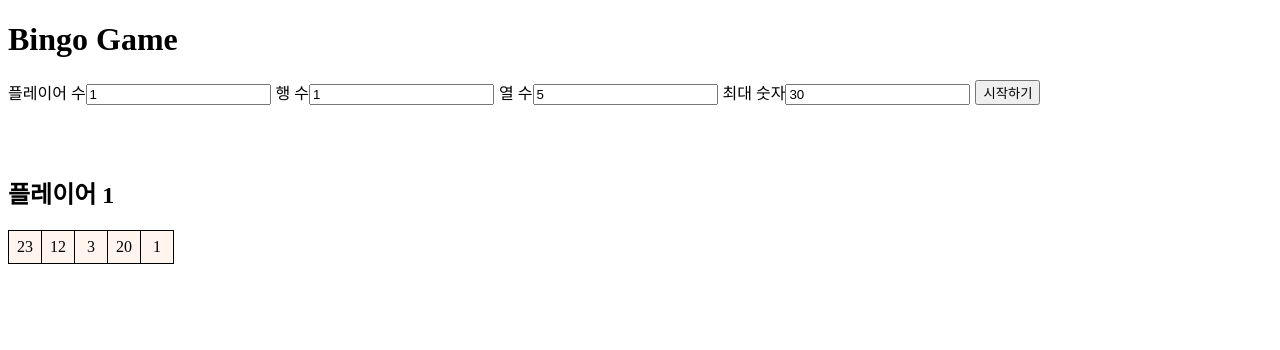
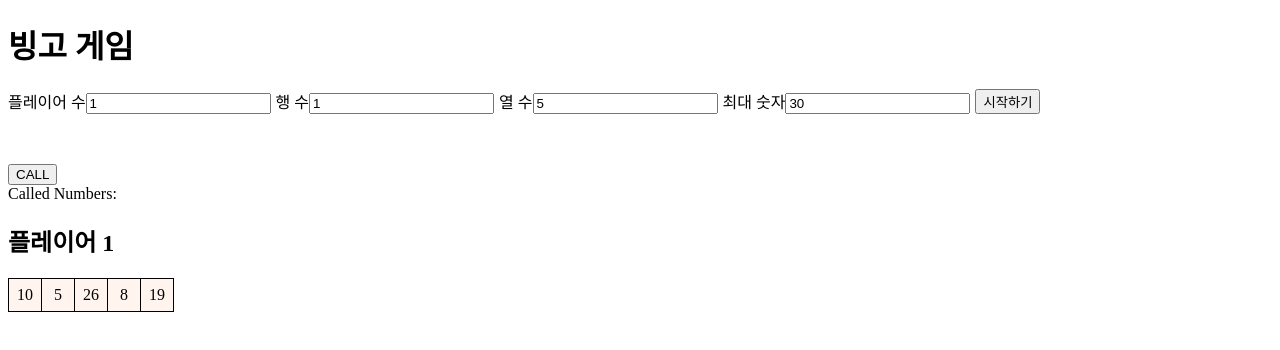
Before and after one commit to ji-jjang/ebrainsoft-study, a React (Vite) app in the folder BingoGame/: page / in a window 1280 px wide. Both pictures are taken after a click on the button "시작하기". Shown: the top 350 px of the page. Built offline with nearby package versions, Linux system fonts and the light colour scheme.

Commit message:
feat: Player, Refree 컴포넌트 추가 및 보드게임 간단한 기능 구현 완료

```diff
--- a/BingoGame/src/BingoGame.jsx
+++ b/BingoGame/src/BingoGame.jsx
@@ -1,33 +1,51 @@
 import React, { useState, useEffect } from "react";
 import "./css/BingoGame.css";
-import { ERROR_MESSAGES } from "./constants/errorMessage";
+import { BOARD_MESSAGES } from "./constants/boardMessage";
+import Player from "./Player";
+import Referee from "./Refree";
+
+const shuffle = (array) => {
+  array.sort(() => Math.random() - 0.5);
+};
 
 export default function BingoGame() {
+  const [players, setPlayers] = useState(1);
   const [rows, setRows] = useState(1);
   const [cols, setCols] = useState(5);
-  const [players, setPlayers] = useState(1);
   const [boards, setBoards] = useState([]);
   const [maxNumber, setMaxNumber] = useState(30);
+  const [gameStart, setGameStart] = useState(false);
+  const [calledNumbers, setCalledNumbers] = useState([]);
+  const [isGameOver, setIsGameOver] = useState(false);
 
   const handleRowsChange = (e) => setRows(parseInt(e.target.value));
   const handleColsChange = (e) => setCols(parseInt(e.target.value));
   const handleMaxNumberChange = (e) => setMaxNumber(parseInt(e.target.value));
   const handlePlayersChange = (e) => setPlayers(parseInt(e.target.value));
+  const handleGameStart = () => {
+    generateBoards();
+    setGameStart(true);
+  };
 
   const generateBoards = () => {
     let limit = rows * cols;
+
     if (maxNumber < limit) {
-      alert(ERROR_MESSAGES.INVALID_MAX_NUMBER(limit));
+      alert(BOARD_MESSAGES.INVALID_MAX_NUMBER_MSG(limit));
       return;
     }
 
-    const boards = [];
+    let selectedNumbers = [];
+    for (let i = 1; i <= maxNumber; ++i) selectedNumbers.push(i);
+
     for (let p = 0; p < players; ++p) {
       const board = [];
+      let index = 0;
+      shuffle(selectedNumbers);
       for (let i = 0; i < rows; ++i) {
         const row = [];
         for (let j = 0; j < cols; ++j) {
-          row.push(Math.floor(Math.random() * maxNumber) + 1);
+          row.push(selectedNumbers[index++]);
         }
         board.push(row);
       }
@@ -36,13 +54,26 @@ export default function BingoGame() {
     setBoards(boards);
   };
 
-  useEffect(() => {
-    generateBoards();
-  }, [rows, cols, players]);
+  const callNumber = () => {
+    if (isGameOver) return;
+
+    let randomNumber;
+    while (true) {
+      randomNumber = Math.floor(Math.random() * maxNumber) + 1;
+      if (!calledNumbers.includes(randomNumber)) break;
+    }
+
+    setCalledNumbers([...calledNumbers, randomNumber]);
+  };
+
+  const handleGameEnd = () => {
+    setIsGameOver(true);
+    alert(BOARD_MESSAGES.GAME_END_MSG);
+  };
 
   return (
     <div className="bingo-container">
-      <h1>Bingo Game</h1>
+      <h1>빙고 게임</h1>
       <div className="input-container">
         <label>
           플레이어 수
@@ -64,29 +95,30 @@ export default function BingoGame() {
             onChange={handleMaxNumberChange}
           />
         </label>
-        <button onClick={generateBoards}> 시작하기 </button>
+        <button onClick={handleGameStart}> 시작하기 </button>
       </div>
-
-      <div className="boards-container">
-        {boards.map((board, playerIndex) => (
-          <div key={playerIndex} className="player-board">
-            <h2 className="player-name">플레이어 {playerIndex + 1}</h2>
-            <table className="board-table">
-              <tbody>
-                {board.map((row, rowIndex) => (
-                  <tr key={rowIndex}>
-                    {row.map((number, colIndex) => (
-                      <td className="board-cell" key={colIndex}>
-                        {number}
-                      </td>
-                    ))}
-                  </tr>
-                ))}
-              </tbody>
-            </table>
+      {gameStart && (
+        <>
+          <Referee
+            callNumber={callNumber}
+            isGameOver={isGameOver}
+            calledNumbers={calledNumbers}
+          />
+          <div className="boards-container">
+            {boards.map((board, playerIndex) => (
+              <Player
+                key={playerIndex}
+                board={board}
+                playerIndex={playerIndex}
+                calledNumbers={calledNumbers}
+                gameEnd={handleGameEnd}
+                rows={rows}
+                cols={cols}
+              />
+            ))}
           </div>
-        ))}
-      </div>
+        </>
+      )}
     </div>
   );
 }
--- /dev/null
+++ b/BingoGame/src/Player.jsx
@@ -0,0 +1,58 @@
+import React, { useEffect } from "react";
+import "./css/BingoGame.css";
+
+export default function Player({
+  board,
+  playerIndex,
+  calledNumbers,
+  gameEnd,
+  rows,
+  cols,
+}) {
+  useEffect(() => {
+    if (checkBingo(board, calledNumbers)) {
+      gameEnd();
+    }
+  }, [calledNumbers]);
+
+  const checkBingo = (board, calledNumbers) => {
+    for (let row = 0; row < rows; ++row) {
+      let cnt = 0;
+      for (let col = 0; col < cols; ++col) {
+        if (calledNumbers.includes(board[row][col])) ++cnt;
+      }
+      if (cnt == cols) return true;
+    }
+
+    for (let col = 0; col < cols; ++col) {
+      let cnt = 0;
+      for (let row = 0; row < rows; ++row) {
+        if (calledNumbers.includes(board[row][col])) ++cnt;
+      }
+      if (cnt == rows) return true;
+    }
+    return false;
+  };
+
+  return (
+    <div className="player-board">
+      <h2 className="player-name">플레이어 {playerIndex + 1}</h2>
+      <table key={calledNumbers.length} className="board-table">
+        <tbody>
+          {board.map((row, rowIndex) => (
+            <tr key={rowIndex}>
+              {row.map((number, colIndex) => (
+                <td
+                  className={`board-cell ${calledNumbers.includes(number) ? "marked" : ""}`}
+                  key={colIndex}
+                >
+                  {number}
+                </td>
+              ))}
+            </tr>
+          ))}
+        </tbody>
+      </table>
+    </div>
+  );
+}
--- /dev/null
+++ b/BingoGame/src/Refree.jsx
@@ -0,0 +1,10 @@
+import React from "react";
+
+export default function Referee({ callNumber, isGameOver, calledNumbers }) {
+  return (
+    <div className="referee-container">
+      <button onClick={callNumber} disabled={isGameOver}>CALL</button>
+      <div>Called Numbers: {calledNumbers.join(", ")}</div>
+    </div>
+  );
+}
--- /dev/null
+++ b/BingoGame/src/constants/boardMessage.js
@@ -0,0 +1,4 @@
+export const BOARD_MESSAGES = {
+  INVALID_MAX_NUMBER_MSG: (min) => `최대 숫자는 ${min} 이상이어야 합니다.`,
+  GAME_END_MSG: `빙고! 게임 종료`,
+};
--- a/BingoGame/src/constants/errorMessage.js
+++ /dev/null
@@ -1,3 +0,0 @@
-export const ERROR_MESSAGES = {
-    INVALID_MAX_NUMBER: (min) => `최대 숫자는 ${min} 이상이어야 합니다.`,
-};
--- a/BingoGame/src/css/BingoGame.css
+++ b/BingoGame/src/css/BingoGame.css
@@ -6,7 +6,7 @@
 
 .boards-container {
     display: grid;
-    grid-template-columns: repeat(2, 1fr); /* 한 줄에 2개의 플레이어 테이블 */
+    grid-template-columns: repeat(2, 1fr);
     justify-content: center;
 }
 
@@ -23,3 +23,7 @@
     width: 30px;
     height: 30px;
 }
+
+.marked {
+    background-color: yellow;
+}
```
Also changed, not shown: BingoGame/src/components/Header.jsx (added).
